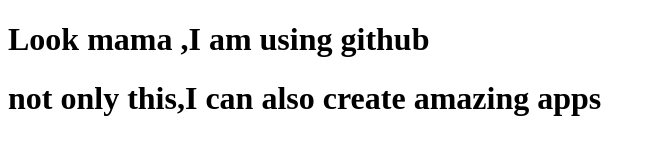
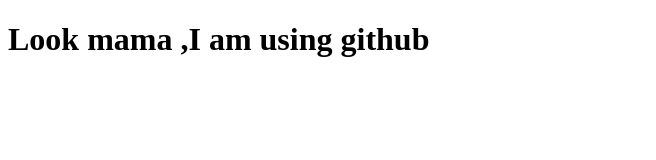
Before and after one commit to Taufique92/my-second-website, a plain HTML site: page index.html in a window 1280 px wide. Shown: the whole page, without its empty margins (0-656 px from the left). Drawn offline with Linux system fonts and the light colour scheme.

Commit message:
Update index.html

```diff
--- a/index.html
+++ b/index.html
@@ -8,6 +8,5 @@
 </head>
 <body>
     <h1>Look mama ,I am using github</h1>
-    <h1>not only this,I can also create amazing apps</h1>
 </body>
 </html>
```
